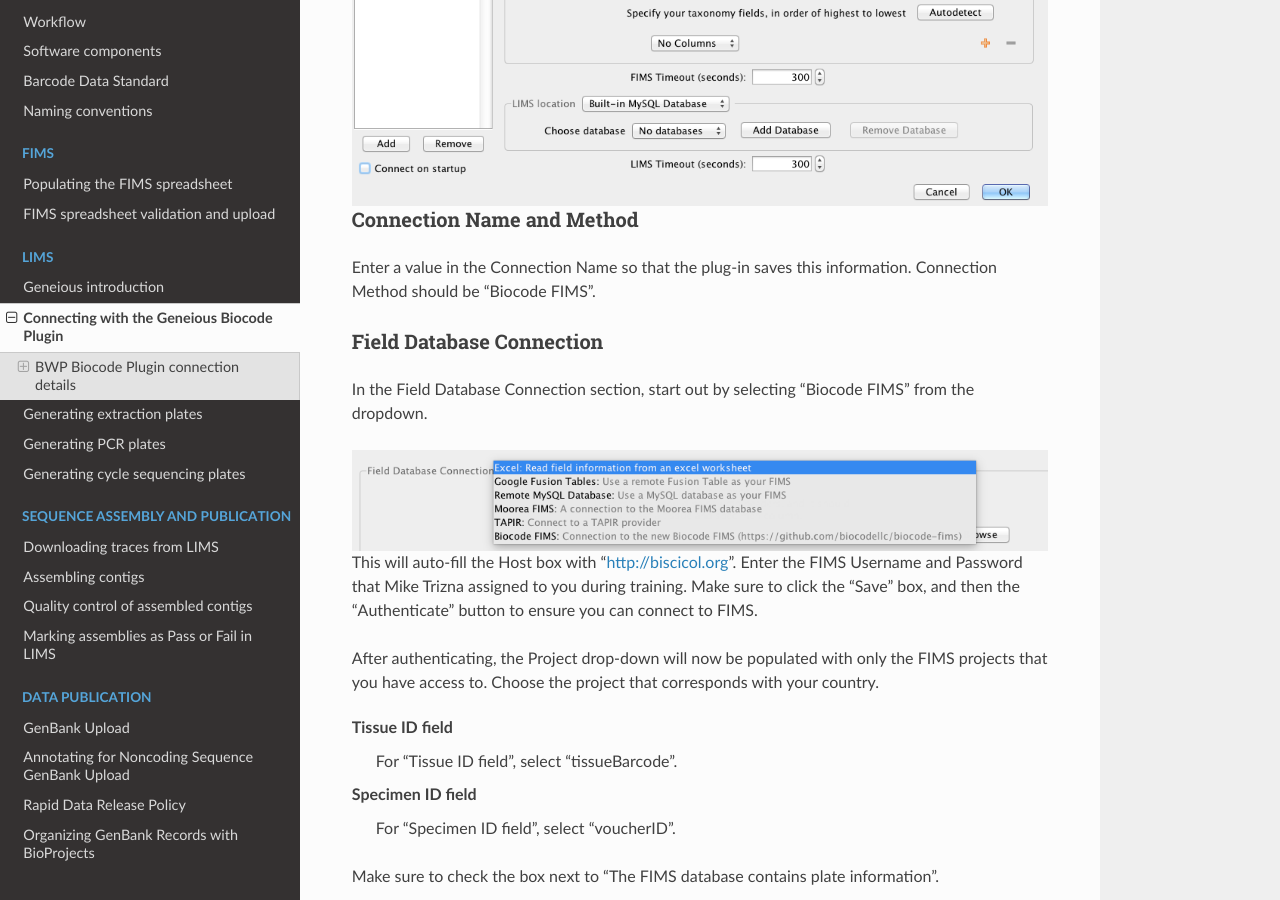
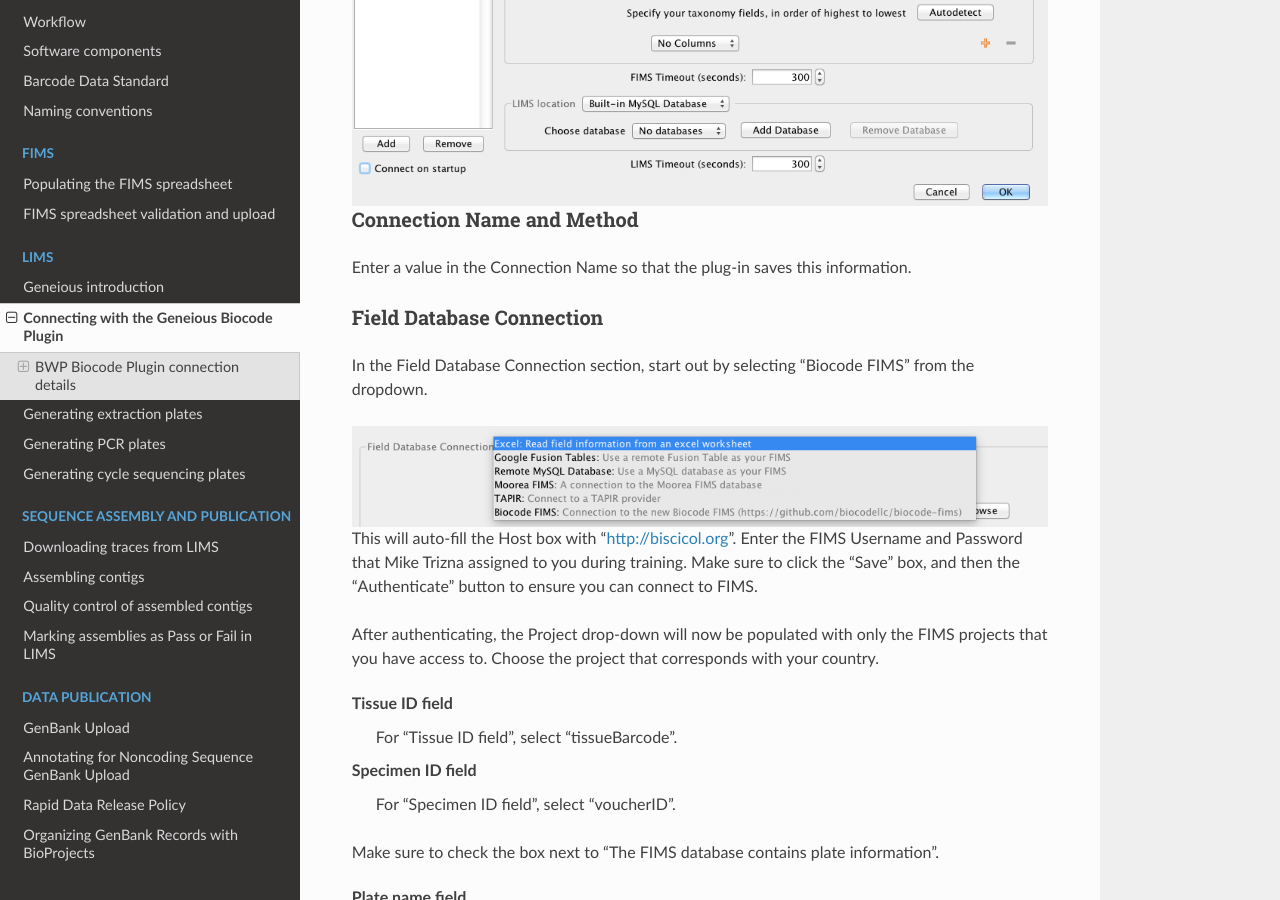
Before and after one commit to SIBarcodeNetwork/ReadtheDocsMaster, a Sphinx documentation site: the page built from Docs/biocode_plugin.rst, in a window 1280 px wide and 900 px high, scrolled down 1093 px. Built offline with Sphinx 7.4.7 and the Read the Docs theme 2.0.0, drawn with Linux system fonts in a browser that asks for light colours.

Commit message:
Removed "Connection Method
Removed "Connection Method should be...." as this is no longer in the log in box.

```diff
--- a/Docs/biocode_plugin.rst
+++ b/Docs/biocode_plugin.rst
@@ -21,7 +21,7 @@ This will open the Biocode Connections window that looks like this:
 Connection Name and Method
 ~~~~~~~~~~~~~~~~~~~~~~~~~~
 
-Enter a value in the Connection Name so that the plug-in saves this information. Connection Method should be "Biocode FIMS".
+Enter a value in the Connection Name so that the plug-in saves this information.
 
 Field Database Connection
 ~~~~~~~~~~~~~~~~~~~~~~~~~
```
